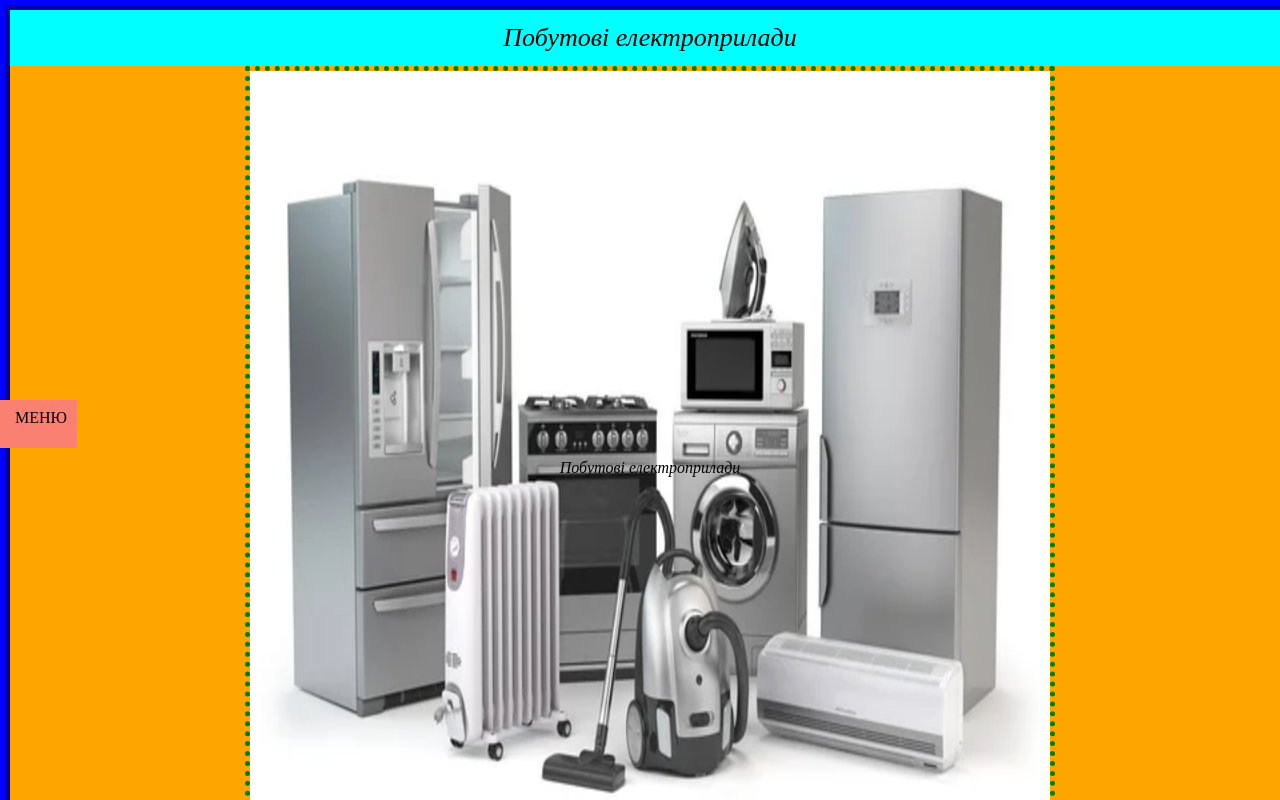
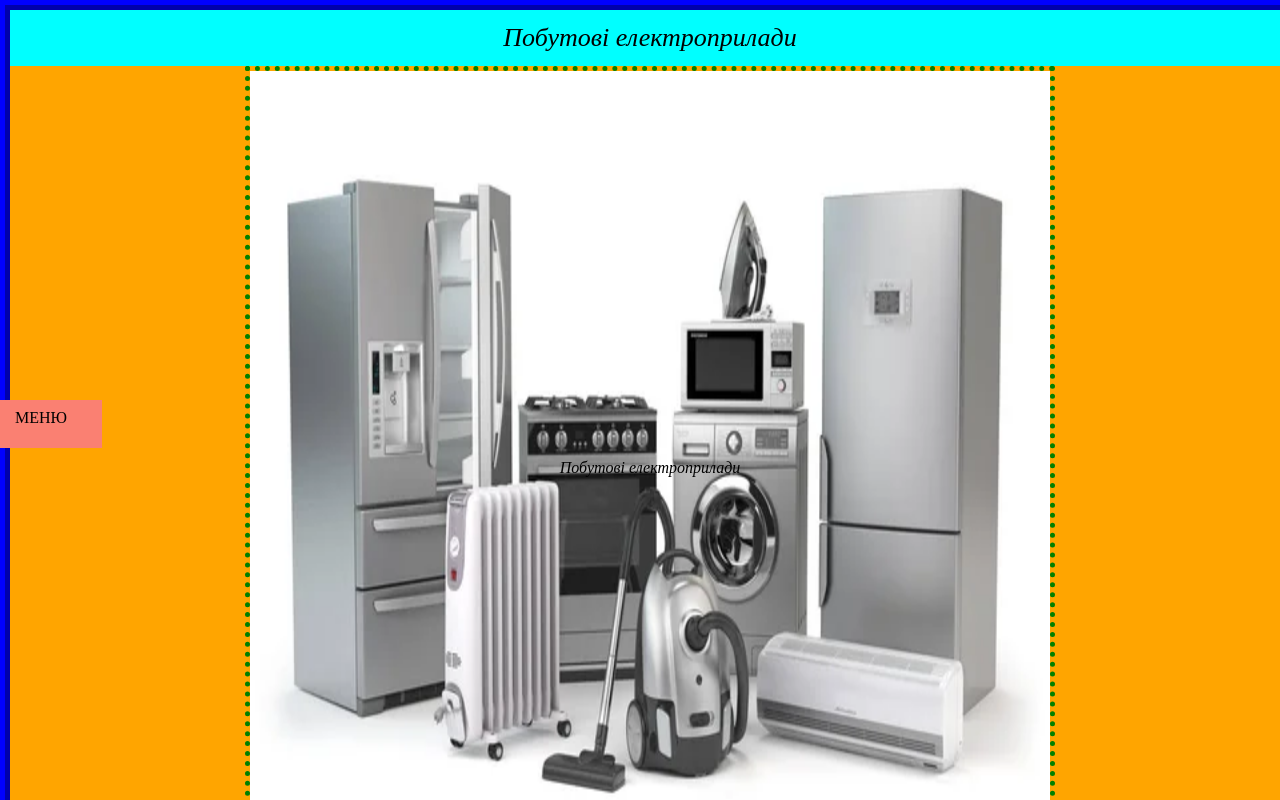
Before and after one commit to wdapf/Homework10, a plain HTML site: page index.html in a window 1280 px wide. Shown: the top 800 px of the page. Drawn offline with Linux system fonts and the light colour scheme.

Commit message:
Update style.css

```diff
--- a/css/style.css
+++ b/css/style.css
@@ -8,7 +8,6 @@
 			border: 10px ridge blue;
 			text-align: center;
 			background-color: orange;
-			/*font-size: 0;*/
 			position: relative;
 		}
 		.mainTwo p{
@@ -57,7 +56,7 @@
 			left: 5%;
 		}
 		.gridIn {
-			width: 6%;
+			width: 8%;
 			height: 6%;
 			position: fixed;
 			top: 50vmin;
```
